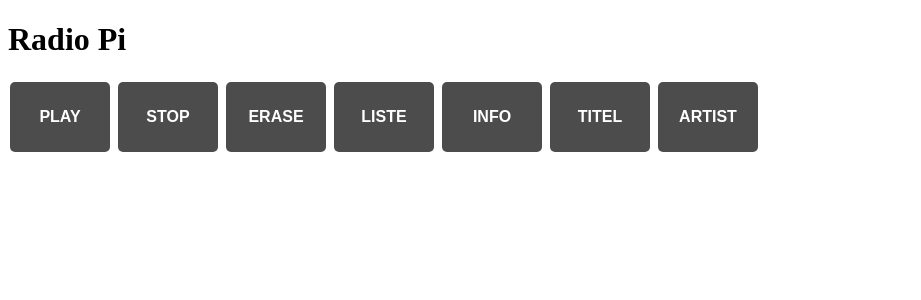
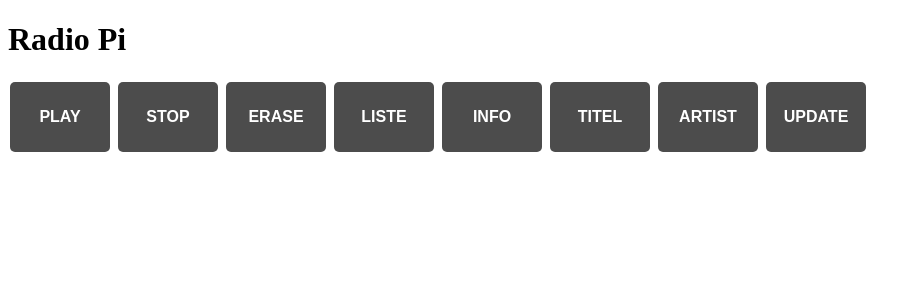
Before and after one commit to HaraldRau/radiopi, a Flask app: page / in a window 1280 px wide. Shown: the top 300 px of the page, without its empty margins (0-921 px from the left). Run offline with Flask 3, Linux system fonts and the light colour scheme.

Commit message:
Update index.html

```diff
--- a/webinterface/templates/index.html
+++ b/webinterface/templates/index.html
@@ -44,6 +44,7 @@
     <button class="button" onclick="sendCommand('mocp_info')"><h4>INFO</h4></button>
     <button class="button" onclick="sendCommand('mocp_titel')"><h4>TITEL</h4></button>
     <button class="button" onclick="sendCommand('mocp_artist')"><h4>ARTIST</h4></button>
+    <button class="button" onclick="sendCommand('git_pull')"><h4>UPDATE</h4></button>
     <pre id="output"></pre>
 </body>
 </html>
```
